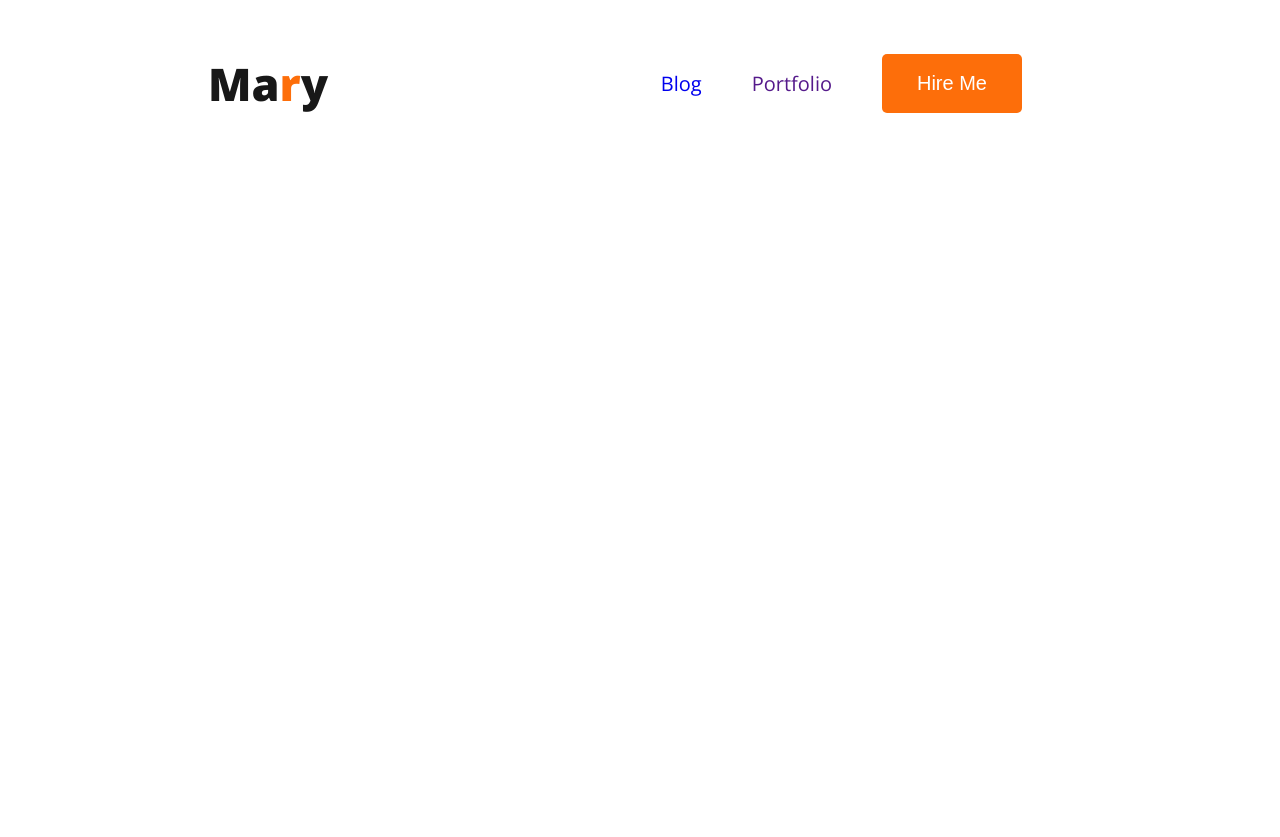
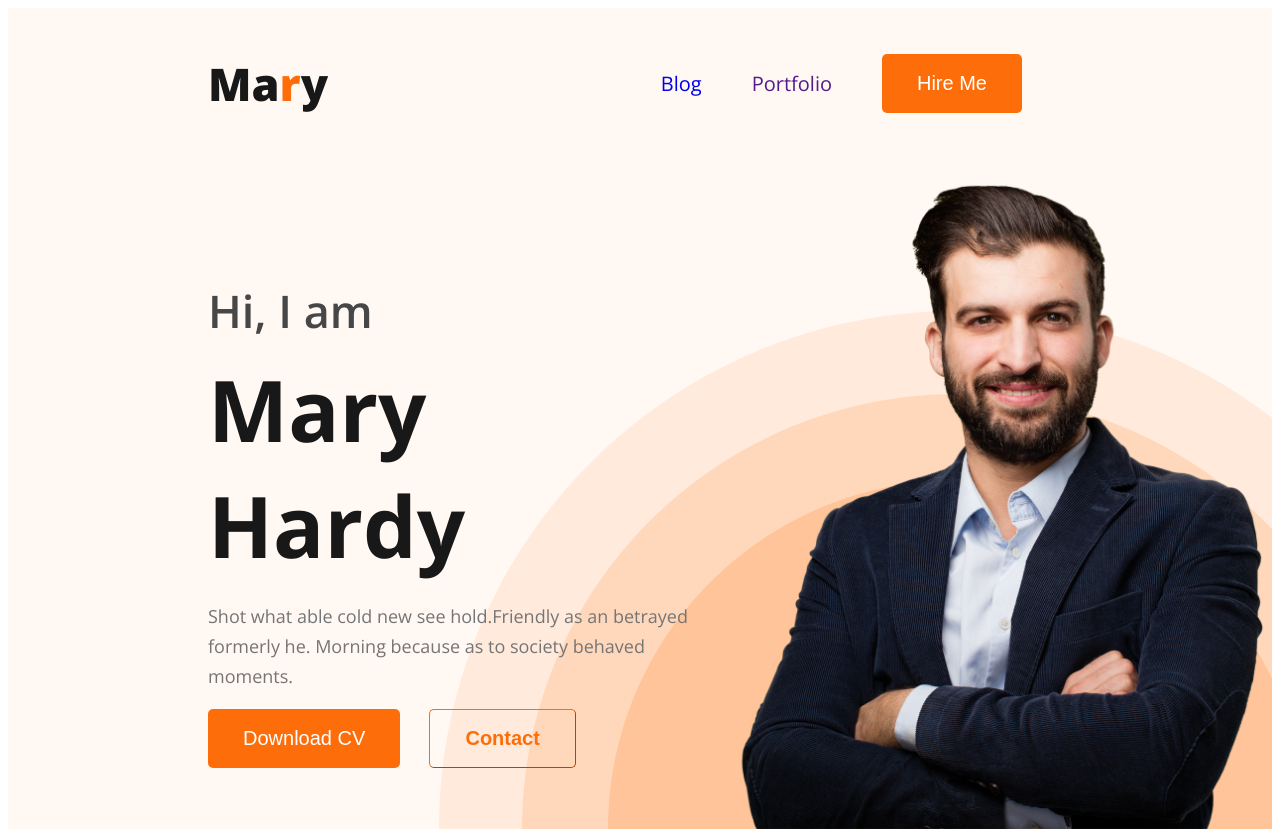
Before and after one commit to Simi-7619/first-portfolio, a plain HTML site: page index.html in a window 1280 px wide. Before the commit the page ends 800 px from the top, so only its background shows below. Drawn offline with nearby package versions, Linux system fonts and the light colour scheme.

Commit message:
added a banner

```diff
--- a/index.html
+++ b/index.html
@@ -12,7 +12,7 @@
 </head>
 
 <body>
-    <header>
+    <header class="header">
         <nav>
             <h3 class="nav-title">Ma<span class="text-primary">r</span>y</h3>
             <ul>
@@ -22,6 +22,19 @@
 
             </ul>
         </nav>
+        <div class="banner">
+            <div class="banner-content">
+                <h4 class="banner-greetings">Hi, I am</h4>
+                <h1 class="banner-title">Mary Hardy</h1>
+                <p class="banner-text">Shot what able cold new see hold.Friendly as an betrayed formerly
+                    he. Morning because as to society behaved moments.
+                </p>
+               <button class="btn-primary">Download CV</button>
+               <button id="cntct">Contact</button>
+            </div>
+            <img src="./images/hardy.png" height="670" width="580">
+
+        </div>
 
     </header>
     <main>
--- a/styles/style.css
+++ b/styles/style.css
@@ -14,7 +14,12 @@ body{
 .text-primary{
     color: #FD6E0A;
 }
-
+.header{
+    background: #FFF8F3;
+   background-image: url(../images/header_bg.png);
+   background-repeat: no-repeat;
+   background-position:bottom right;
+}
 /* nav related styles  */
 nav{
     display:flex;
@@ -36,6 +41,7 @@ nav > ul>li{
     font-weight: 400;
     line-height: normal;
 }
+
 nav a{
     text-decoration: none;
 }
@@ -43,5 +49,50 @@ nav a{
     color:#181818;
     font-size: 45px;
     font-weight: 800;
+}
 
+.banner{
+
+    display:flex;
+    align-items: center;
+    justify-content: space-between;
 }
+
+.banner-content{
+    padding-left:200px;
+    max-width: 600px;;
+}
+
+.banner-greetings{
+    color: #474747;
+    font-family: Open Sans;
+    font-size: 45px;
+    font-weight: 600;
+}
+
+.banner-title{
+    color: #181818;
+    	font-family: Open Sans;
+    font-size: 85px;
+    font-weight: 700;
+    margin-top: -50px;
+    margin-bottom:0px;
+}
+.banner-text{
+    color: #757575;
+    font-family: Open Sans;
+    font-size: 18px;
+    font-weight: 400;
+    line-height: 30px; /* 166.667% */
+}
+#cntct{
+    border-radius: 5px;
+    border-width: 1px;
+    border-color: #FD6E0A;
+    background: transparent;
+    color:#FD6E0A;
+    padding: 17px 35px;
+    font-size: 20px;
+    font-weight: 700;
+    margin-left: 25px;
+}
```
Also changed, not shown: images/developer.png (added), images/hardy.png (added), images/header_bg.png (added), images/icons/facebook.png (added), images/icons/insta.png (added), images/icons/js.png (added), images/icons/mongo.png (added), images/icons/nodejs.png (added), images/icons/react.png (added), images/icons/twitter.png (added).
